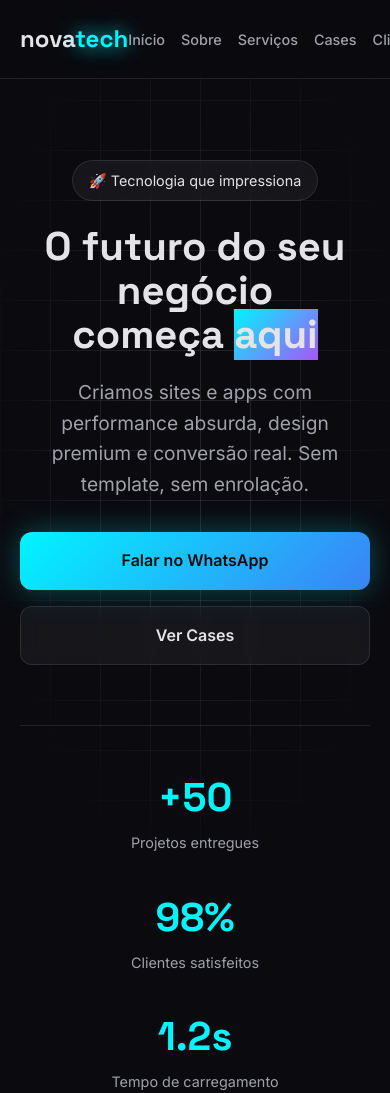
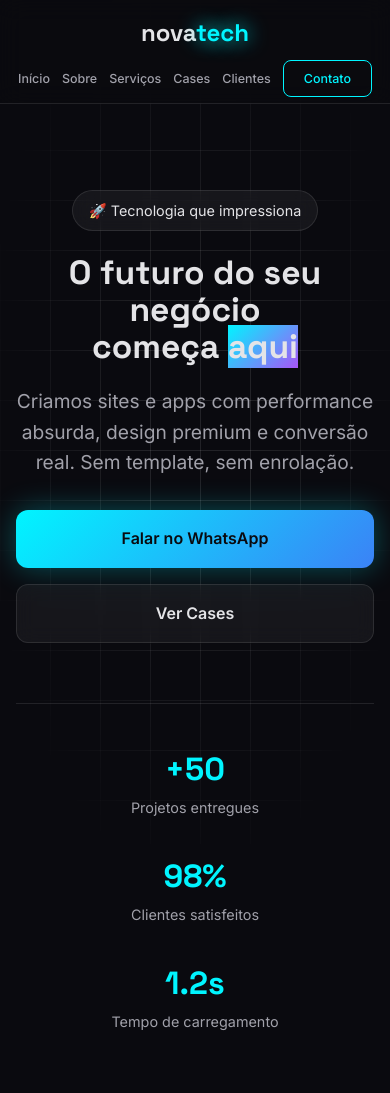
Before and after one commit to soaresbraz21-beep/nova-tech, a plain HTML site: page index.html in a window 390 px wide. Shown: the top 1093 px of the page. Drawn offline with Linux system fonts and the light colour scheme.

Commit message:
Improve responsive layout on mobile

```diff
--- a/index.css
+++ b/index.css
@@ -209,3 +209,57 @@ footer {
   nav ul { gap: 16px; font-size: 0.9rem; }
   h2 { font-size: 2rem; }
 }
+
+/* Ajustes de responsividade para telas menores */
+@media (max-width: 768px) {
+  nav {
+    flex-direction: column;
+    gap: 14px;
+    padding: 14px 16px;
+  }
+
+  nav ul {
+    width: 100%;
+    flex-wrap: wrap;
+    justify-content: center;
+    gap: 10px 16px;
+  }
+
+  nav ul li a {
+    font-size: 0.85rem;
+  }
+
+  .hero {
+    padding-top: 190px;
+  }
+
+  .grid {
+    grid-template-columns: 1fr;
+  }
+
+  .form-glass {
+    padding: 24px;
+  }
+}
+
+@media (max-width: 420px) {
+  nav ul {
+    gap: 8px 12px;
+  }
+
+  nav ul li a {
+    font-size: 0.78rem;
+  }
+
+  .hero h1 {
+    font-size: 2.1rem;
+  }
+
+  .hero-stats strong {
+    font-size: 2rem;
+  }
+
+  section {
+    padding: 90px 16px;
+  }
+}
```
